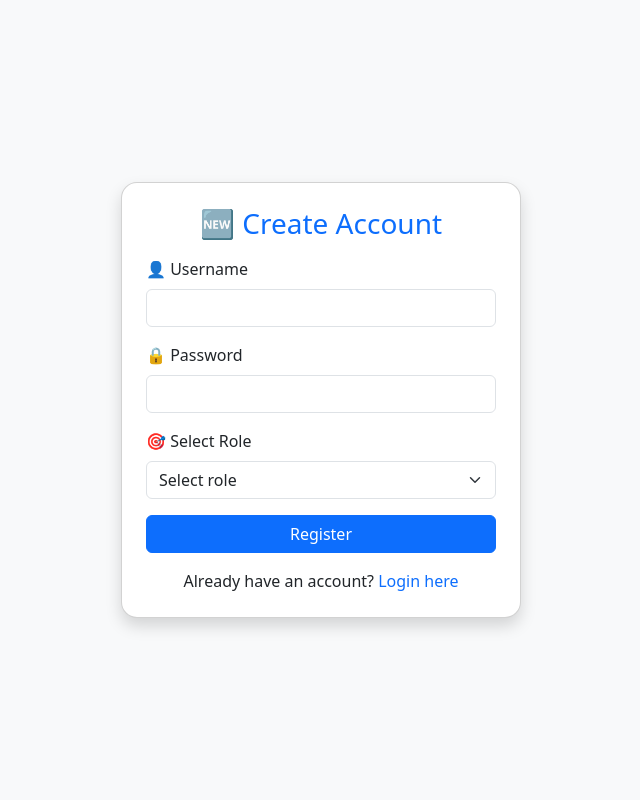
After one commit to manav278/4S, a Flask app: page /register in a window 1280 px wide. The commit adds this page. Shown: the whole page, without its empty margins (319-959 px from the left). Run offline with Flask 3, Linux system fonts and the light colour scheme; a user stored in the database is signed in.

Commit message:
[Added]: Register page added.

```diff
--- a/app.py
+++ b/app.py
@@ -147,12 +147,35 @@ def logout():
     return redirect("/")
 
 
+
 # --------------------------- Admin Dashboard ---------------------------
 @app.route("/admin_dashboard")
 @login_required
 @role_required("admin")
 def admin_dashboard():
     return render_template("admin_dashboard.html")
+
+
+@app.route("/register", methods=["GET", "POST"])
+@login_required
+@role_required("admin")
+def register():
+    if request.method == "POST":
+        username = request.form["username"]
+        password = request.form["password"]
+        role = request.form["role"]
+
+        # Check if username already exists
+        if User.query.filter_by(username=username).first():
+            return render_template("register.html", error="Username already exists.")
+
+        # Create new user
+        new_user = User(username=username, password=password, role=role)
+        db.session.add(new_user)
+        db.session.commit()
+        return redirect("/")
+
+    return render_template("register.html")
 
 
 
--- /dev/null
+++ b/templates/register.html
@@ -0,0 +1,54 @@
+<!DOCTYPE html>
+<html lang="en">
+<head>
+  <meta charset="UTF-8" />
+  <meta name="viewport" content="width=device-width, initial-scale=1.0" />
+  <title>Create Account</title>
+  <link href="https://cdn.jsdelivr.net/npm/bootstrap@5.3.0/dist/css/bootstrap.min.css" rel="stylesheet" />
+</head>
+<body class="bg-light d-flex align-items-center justify-content-center min-vh-100">
+
+  <div class="card shadow p-4 rounded-4" style="max-width: 400px; width: 100%;">
+    <h3 class="text-center text-primary mb-3">🆕 Create Account</h3>
+
+    {% if error %}
+      <div class="alert alert-danger" role="alert">
+        {{ error }}
+      </div>
+    {% endif %}
+
+    <form method="POST">
+      <div class="mb-3">
+        <label for="username" class="form-label">👤 Username</label>
+        <input type="text" id="username" name="username" class="form-control" required>
+      </div>
+
+      <div class="mb-3">
+        <label for="password" class="form-label">🔒 Password</label>
+        <input type="password" id="password" name="password" class="form-control" required>
+      </div>
+
+      <div class="mb-3">
+        <label for="role" class="form-label">🎯 Select Role</label>
+        <select id="role" name="role" class="form-select" required>
+          <option value="" disabled selected>Select role</option>
+          <option value="sales">Sales</option>
+          <option value="warehouse">Warehouse</option>
+          <option value="production">Production</option>
+          <option value="support">Support</option>
+        </select>
+      </div>
+
+      <div class="d-grid">
+        <button type="submit" class="btn btn-primary">Register</button>
+      </div>
+    </form>
+
+    <p class="text-center mt-3 mb-0">
+      Already have an account? <a href="/" class="text-decoration-none">Login here</a>
+    </p>
+  </div>
+
+  <script src="https://cdn.jsdelivr.net/npm/bootstrap@5.3.0/dist/js/bootstrap.bundle.min.js"></script>
+</body>
+</html>
```
Also changed, not shown: templates/admin_dashboard.html (+9 -3 lines), instance/admin.db.
